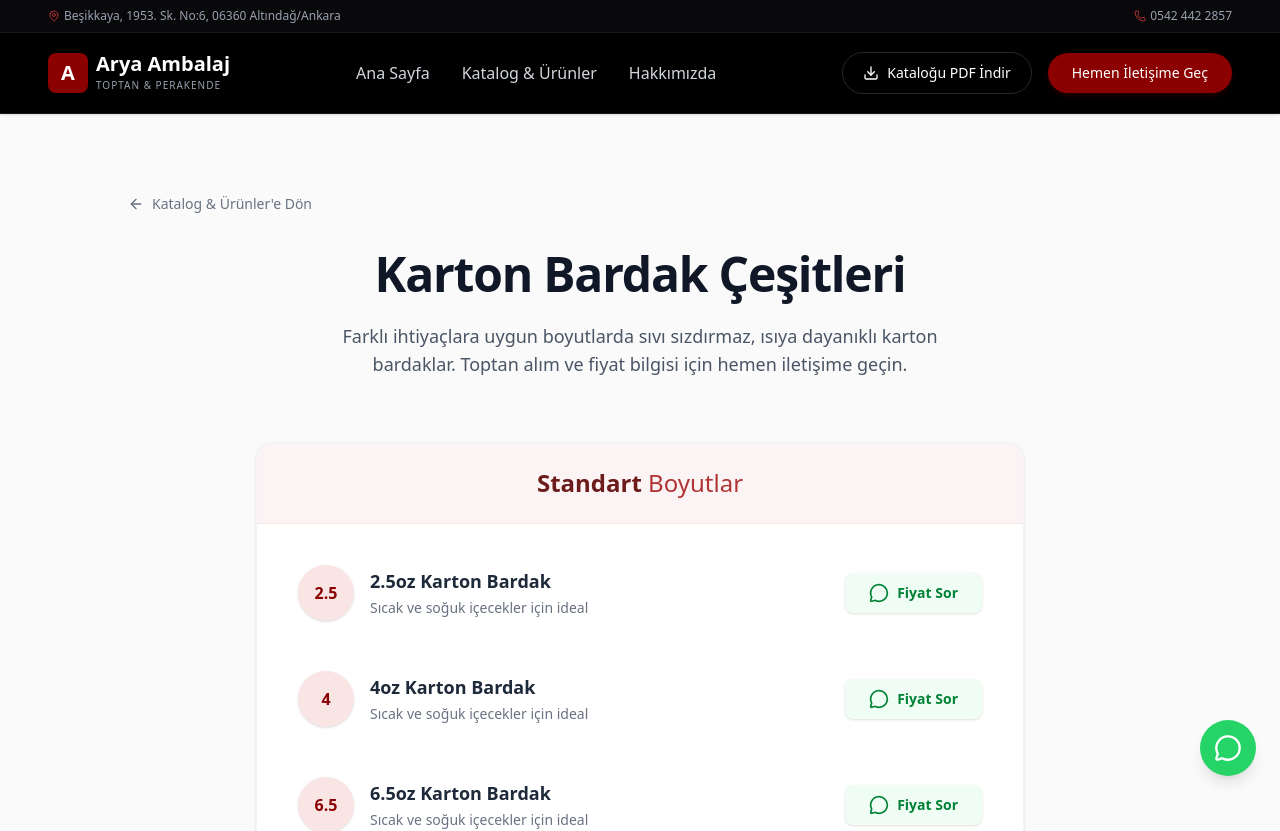
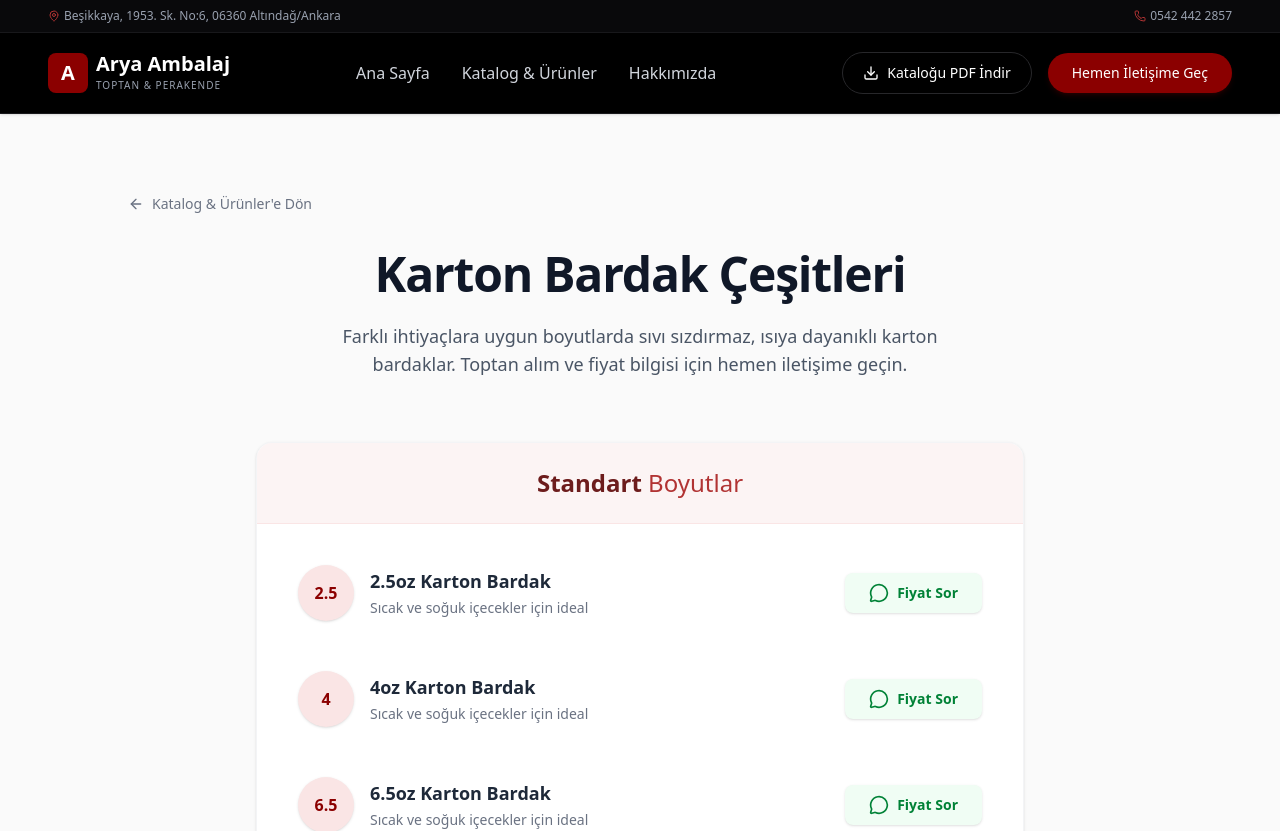
Before and after one commit to ardaeminoglu001-ship-it/aryaambalaj, a Next.js app: page /urunler/karton-bardak in a window 1280 px wide. Shown: the top 831 px of the page. Built offline with nearby package versions, Linux system fonts and the light colour scheme; a web font is replaced by a local one.

Commit message:
sitede ki alt tarafta bulunan whatsapp bağlantısı kaldırıldı

```diff
--- a/src/app/hakkimizda/page.tsx
+++ b/src/app/hakkimizda/page.tsx
@@ -1,6 +1,5 @@
 import Navbar from "@/components/layout/Navbar";
 import Footer from "@/components/layout/Footer";
-import WhatsAppFAB from "@/components/layout/WhatsAppFAB";
 
 export const metadata = {
     title: "Hakkımızda | Arya Ambalaj",
@@ -26,7 +25,6 @@ export default function AboutPage() {
             </main>
 
             <Footer />
-            <WhatsAppFAB />
         </div>
     );
 }
--- a/src/app/page.tsx
+++ b/src/app/page.tsx
@@ -4,7 +4,6 @@ import TrustSection from "@/components/home/TrustSection";
 import FeaturedProducts from "@/components/home/FeaturedProducts";
 import GoogleMapSection from "@/components/home/GoogleMapSection";
 import Footer from "@/components/layout/Footer";
-import WhatsAppFAB from "@/components/layout/WhatsAppFAB";
 
 export default function Home() {
   return (
@@ -26,9 +25,6 @@ export default function Home() {
       </main>
 
       <Footer />
-
-      {/* Sabit WhatsApp İkonu */}
-      <WhatsAppFAB />
     </div>
   );
 }
--- a/src/app/urunler/karton-bardak/page.tsx
+++ b/src/app/urunler/karton-bardak/page.tsx
@@ -2,7 +2,6 @@
 
 import Navbar from "@/components/layout/Navbar";
 import Footer from "@/components/layout/Footer";
-import WhatsAppFAB from "@/components/layout/WhatsAppFAB";
 import { ArrowLeft, MessageCircle } from "lucide-react";
 import Link from "next/link";
 import { motion } from "framer-motion";
@@ -93,7 +92,6 @@ export default function KartonBardakPage() {
             </main>
 
             <Footer />
-            <WhatsAppFAB />
         </div>
     );
 }
--- a/src/app/urunler/kilogramlik-poset/page.tsx
+++ b/src/app/urunler/kilogramlik-poset/page.tsx
@@ -2,7 +2,6 @@
 
 import Navbar from "@/components/layout/Navbar";
 import Footer from "@/components/layout/Footer";
-import WhatsAppFAB from "@/components/layout/WhatsAppFAB";
 import { ArrowLeft, MessageCircle } from "lucide-react";
 import Link from "next/link";
 import { motion } from "framer-motion";
@@ -92,7 +91,6 @@ export default function KilogramlikPosetPage() {
             </main>
 
             <Footer />
-            <WhatsAppFAB />
         </div>
     );
 }
--- a/src/app/urunler/kopuk-tabak/page.tsx
+++ b/src/app/urunler/kopuk-tabak/page.tsx
@@ -2,7 +2,6 @@
 
 import Navbar from "@/components/layout/Navbar";
 import Footer from "@/components/layout/Footer";
-import WhatsAppFAB from "@/components/layout/WhatsAppFAB";
 import { ArrowLeft, MessageCircle } from "lucide-react";
 import Link from "next/link";
 import { motion } from "framer-motion";
@@ -129,7 +128,6 @@ export default function KopukTabakPage() {
             </main>
 
             <Footer />
-            <WhatsAppFAB />
         </div>
     );
 }
--- a/src/app/urunler/page.tsx
+++ b/src/app/urunler/page.tsx
@@ -1,6 +1,5 @@
 import Navbar from "@/components/layout/Navbar";
 import Footer from "@/components/layout/Footer";
-import WhatsAppFAB from "@/components/layout/WhatsAppFAB";
 import Link from "next/link";
 
 export const metadata = {
@@ -62,7 +61,6 @@ export default function ProductsPage() {
             </main>
 
             <Footer />
-            <WhatsAppFAB />
         </div>
     );
 }
--- a/src/components/layout/WhatsAppFAB.tsx
+++ /dev/null
@@ -1,29 +0,0 @@
-import { MessageCircle } from "lucide-react";
-
-export default function WhatsAppFAB() {
-    return (
-        <a
-            href="https://wa.me/905424422857?text=Merhaba, Arya Ambalaj yetkilisi ile görüşmek istiyorum."
-            target="_blank"
-            rel="noopener noreferrer"
-            className="fixed bottom-6 right-6 z-[60] flex items-center justify-center"
-            aria-label="WhatsApp'tan iletişime geçin"
-        >
-            <div className="relative group flex items-center">
-                {/* Tooltip */}
-                <div className="absolute right-full mr-4 bg-white text-gray-800 text-sm font-semibold px-4 py-2 rounded-xl shadow-lg shadow-black/10 opacity-0 group-hover:opacity-100 transform translate-x-2 group-hover:translate-x-0 transition-all duration-300 whitespace-nowrap pointer-events-none border border-gray-100">
-                    Toplu Fiyat veya Teknik Destek Alın!
-                    <div className="absolute top-1/2 -right-1 -translate-y-1/2 w-2 h-2 bg-white rotate-45 border-r border-t border-gray-100"></div>
-                </div>
-
-                {/* Pulsing ring */}
-                <div className="absolute w-full h-full rounded-full bg-[#25D366] animate-ping opacity-30 pointer-events-none"></div>
-
-                {/* FAB Button */}
-                <div className="w-14 h-14 bg-[#25D366] text-white rounded-full flex items-center justify-center shadow-lg hover:shadow-2xl hover:bg-[#1ebd5b] hover:scale-110 transition-all duration-300 relative z-10">
-                    <MessageCircle className="w-7 h-7" />
-                </div>
-            </div>
-        </a>
-    );
-}
```
